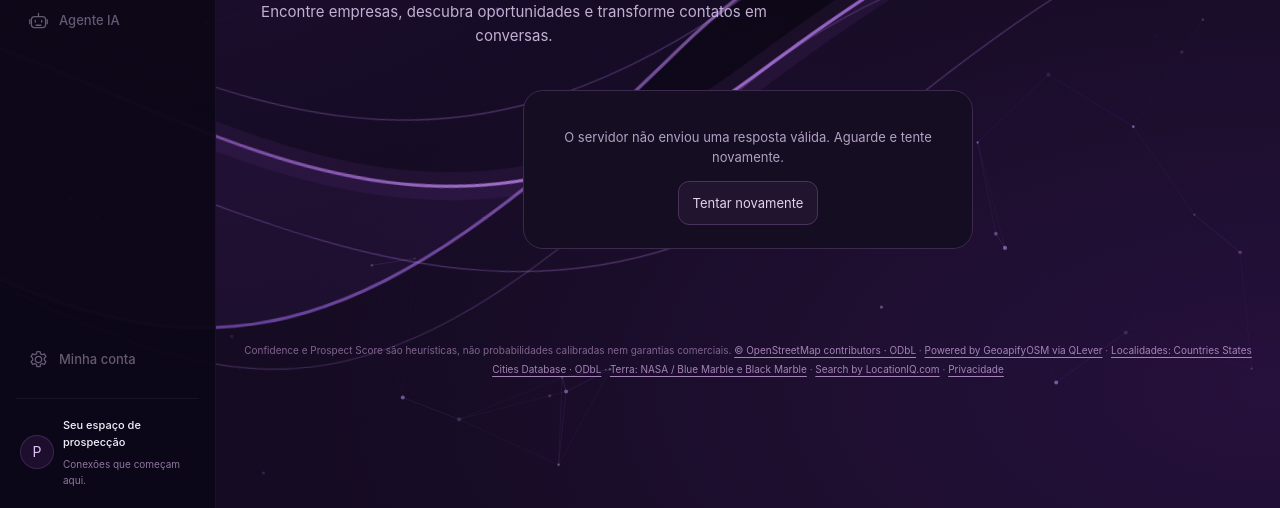
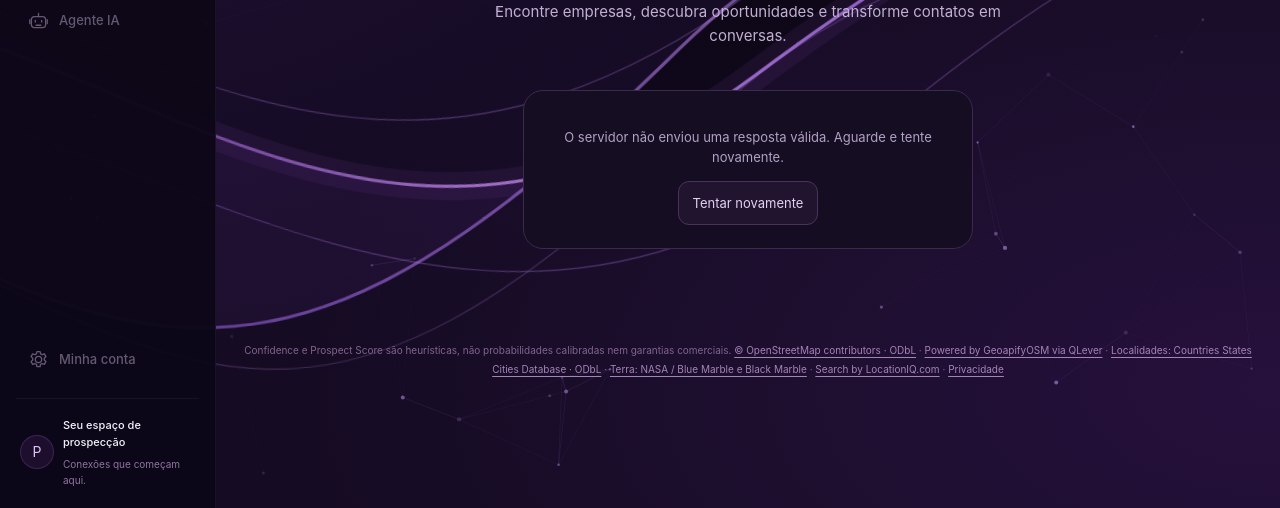
Before and after one commit to eriksmoura14-ai/prospect-ai, a website: page index.html in a window 1280 px wide. Shown: the part 292-800 px from the top of the page. Drawn offline with Linux system fonts and the light colour scheme; no server answers.

Commit message:
Center discovery subtitle with its heading and search panels

```diff
--- a/opportunities.css
+++ b/opportunities.css
@@ -1,6 +1,6 @@
 /* Service-led discovery and a compact sales workspace. */
 :root { --opportunity-green:#86e4bd; }
-.hero-text .intro { max-width:540px; font-size:15px; color:#c2b0d3; }
+.hero-text .intro { max-width:540px; margin-inline:auto; font-size:15px; color:#c2b0d3; }
 .search-heading h2 { letter-spacing:-.8px; }
 #search .selling-field { grid-column:1/-1; padding:16px; border:1px solid #aa71eb42; border-radius:14px; background:linear-gradient(125deg,#a45eee16,#714ee609); }
 .selling-field small { display:block; margin-top:8px; color:#bba5cf; font-size:12px; font-weight:400; line-height:1.6; }
```
